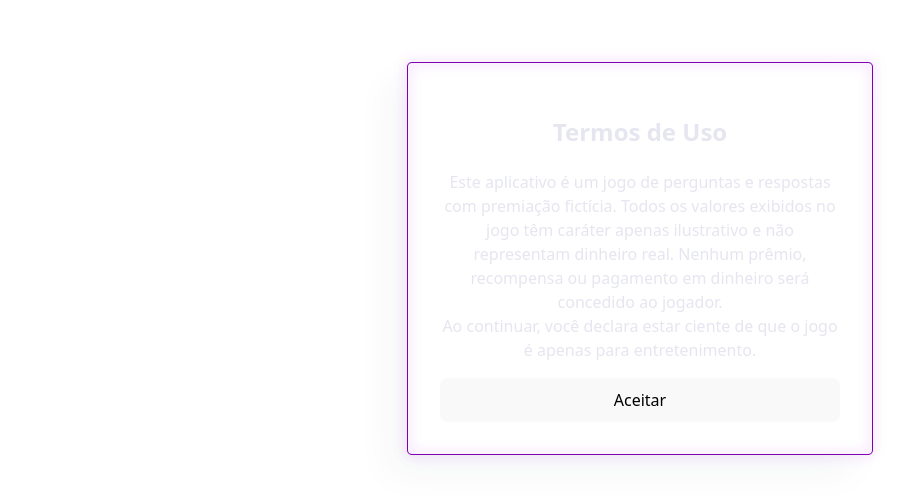
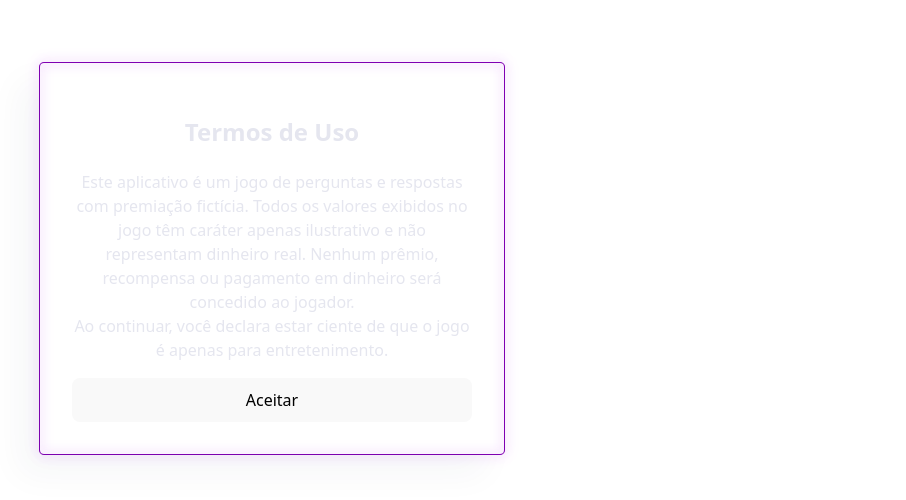
Before and after one commit to tiagoproff/fsc-4-quiz, a React app: page / in a window 1280 px wide. Shown: the part 142-642 px from the top of the page, without its empty margins (0-906 px from the left). Built offline with nearby package versions, Linux system fonts and the light colour scheme; the HTML template or start-up script is replaced by a standard one.

Commit message:
fix: overflow body

```diff
--- a/src/App.css
+++ b/src/App.css
@@ -3,6 +3,7 @@
   margin: 0 auto;
   padding: 0;
   text-align: center;
+  width: 100%;
 }
 
 @keyframes logo-spin {
@@ -20,6 +21,11 @@
   }
 }
 
+body {
+  overflow: hidden;
+  width: 100%;
+}
+
 .card {
   padding: 2em;
 }
--- a/src/components/mainScreen.module.scss
+++ b/src/components/mainScreen.module.scss
@@ -9,10 +9,8 @@ $color-white: rgba(255, 255, 255, 1);
   flex-direction: column;
   align-items: center;
   gap: 2rem;
+  height: 100vh;
   justify-content: center;
-  overflow: hidden;
-  height: 100vh;
-  width: 100vw;
 
   :global(.content) {
     display: flex;
@@ -47,6 +45,10 @@ $color-white: rgba(255, 255, 255, 1);
     border-radius: 0.25em;
     width: 40%;
     margin-bottom: 30px;
+
+    opacity: 0;
+    animation: climb-and-jump 1s cubic-bezier(0.17, 0.84, 0.44, 1) forwards;
+    animation-delay: 1s;
 
     text-shadow: 0 0 0.125em rgba($color-neon-secondary, 0.22),
       0 0 0.5em currentColor;
@@ -184,3 +186,15 @@ $color-white: rgba(255, 255, 255, 1);
     opacity: 1;
   }
 }
+
+@keyframes climb-and-jump {
+  0% {
+    transform: translate(0, 150px);
+    opacity: 0;
+  }
+
+  100% {
+    transform: translate(0, 0);
+    opacity: 1;
+  }
+}
```
